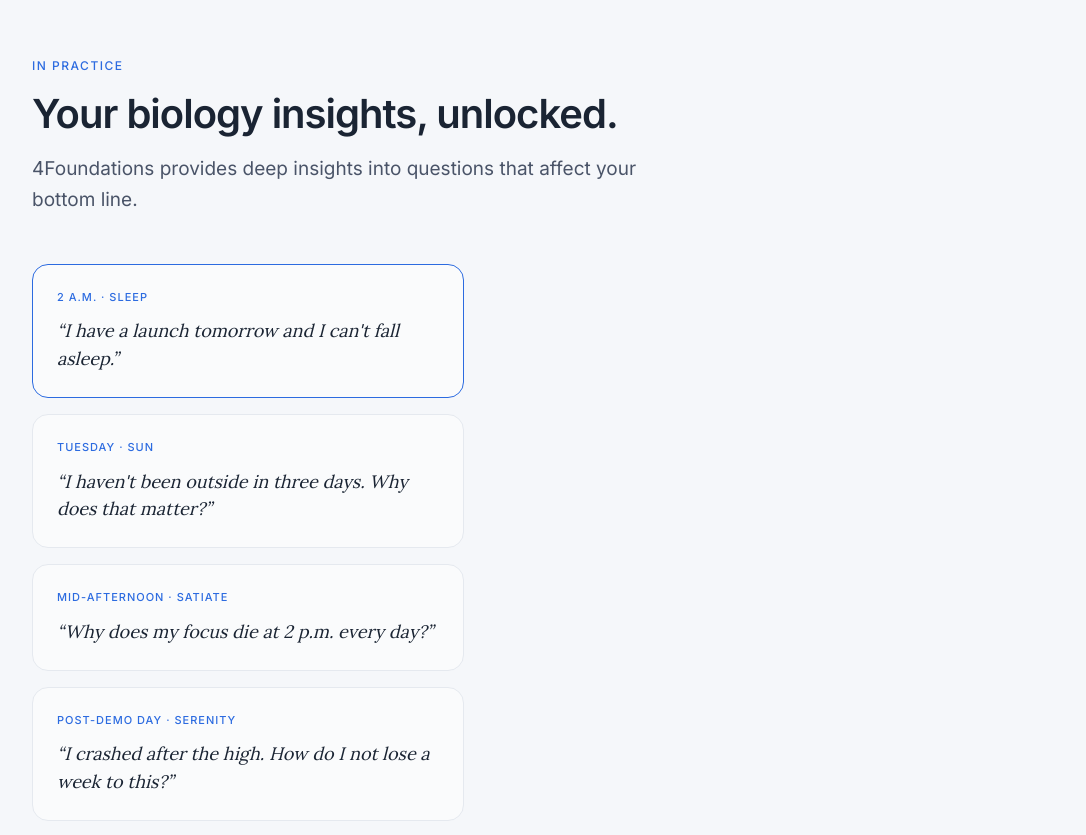
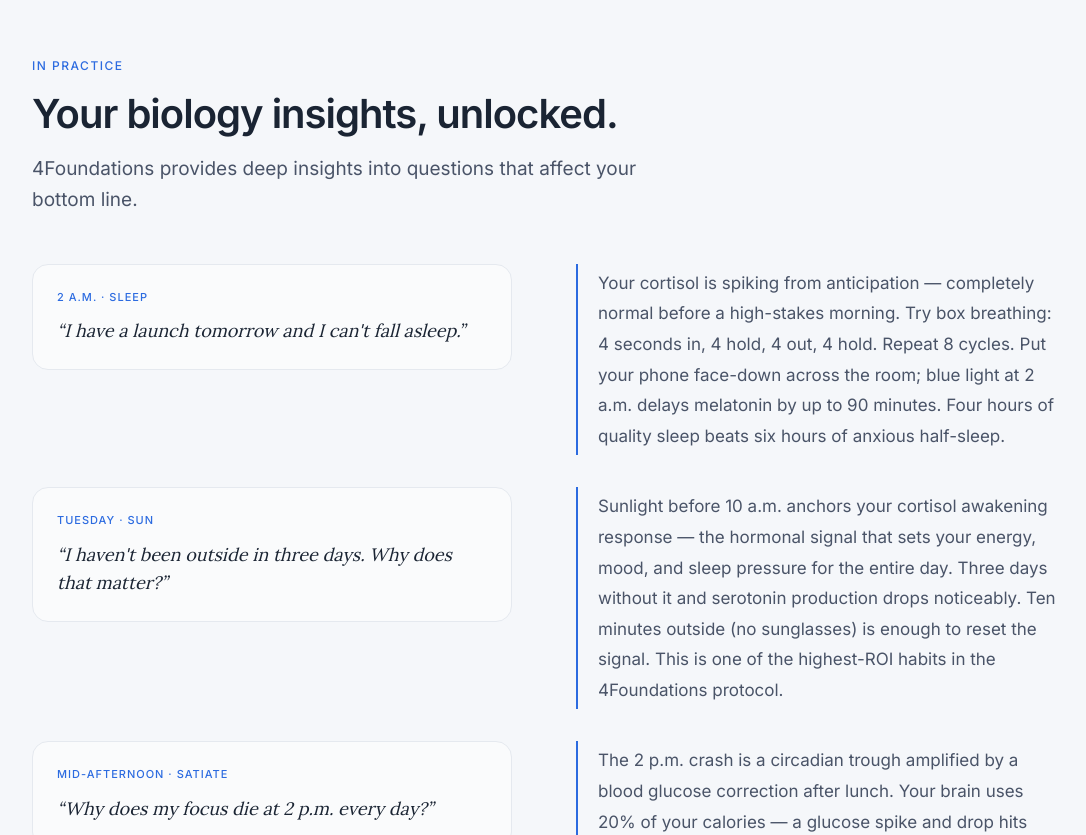
Before and after one commit to brikmann/aspire-os, a Next.js app in the folder aspire-os/: page / in a window 1280 px wide. Shown: the part 680-1515 px from the top of the page, without its empty margins (96-1182 px from the left). Built offline with nearby package versions, Linux system fonts and the light colour scheme.

Commit message:
Reveal all 6 answers on scroll instead of sticky swap

```diff
--- a/aspire-os/src/components/UseCaseScroll.tsx
+++ b/aspire-os/src/components/UseCaseScroll.tsx
@@ -1,6 +1,6 @@
 "use client";
 
-import { useState, useRef, useEffect } from "react";
+import FadeIn from "@/components/FadeIn";
 
 type UseCase = {
   time: string;
@@ -10,41 +10,13 @@
 };
 
 export default function UseCaseScroll({ useCases }: { useCases: UseCase[] }) {
-  const [activeIndex, setActiveIndex] = useState(0);
-  const cardRefs = useRef<(HTMLDivElement | null)[]>([]);
-  const setActiveRef = useRef(setActiveIndex);
-  setActiveRef.current = setActiveIndex;
+  return (
+    <div className="flex flex-col gap-8">
+      {useCases.map((uc, i) => (
+        <div key={i} className="grid grid-cols-1 md:grid-cols-2 gap-6 md:gap-16 items-start">
 
-  useEffect(() => {
-    const observers = cardRefs.current.map((ref, i) => {
-      if (!ref) return null;
-      const observer = new IntersectionObserver(
-        ([entry]) => {
-          if (entry.isIntersecting) setActiveRef.current(i);
-        },
-        { threshold: 0.5 }
-      );
-      observer.observe(ref);
-      return observer;
-    });
-    return () => observers.forEach((o) => o?.disconnect());
-  }, []);
-
-  const active = useCases[activeIndex];
-
-  return (
-    <div className="flex flex-col md:flex-row gap-6 md:gap-16 items-start">
-
-      {/* Left: question cards */}
-      <div className="w-full md:w-[45%] flex flex-col gap-4">
-        {useCases.map((uc, i) => (
-          <div
-            key={i}
-            ref={(el) => { cardRefs.current[i] = el; }}
-            className={`bg-paper-warm rounded-2xl p-6 border transition-colors duration-300 ${
-              i === activeIndex ? "border-cobalt" : "border-paper-edge"
-            }`}
-          >
+          {/* Left: question card */}
+          <div className="bg-paper-warm rounded-2xl p-6 border border-paper-edge">
             <p className="font-sans font-medium text-[11px] uppercase tracking-[1px] text-cobalt mb-3">
               {uc.time} · {uc.pillars}
             </p>
@@ -52,35 +24,18 @@
               &ldquo;{uc.quote}&rdquo;
             </p>
           </div>
-        ))}
-      </div>
 
-      {/* Right: sticky answer panel — desktop only */}
-      <div className="hidden md:block md:w-[55%] sticky top-[50vh] -translate-y-1/2">
-        <div key={activeIndex} className="animate-answer">
-          <p className="font-sans font-medium text-[11px] uppercase tracking-[1px] text-cobalt mb-3">
-            {active.time} · {active.pillars}
-          </p>
-          <p className="font-serif italic text-[22px] leading-[1.5] text-ink mb-5">
-            &ldquo;{active.quote}&rdquo;
-          </p>
-          <p className="font-sans font-normal text-[17px] leading-[1.8] text-ink-soft">
-            {active.answer}
-          </p>
+          {/* Right: answer fades in on scroll */}
+          <FadeIn delay={0.15}>
+            <div className="pl-5 border-l-2 border-cobalt py-1">
+              <p className="font-sans font-normal text-[17px] leading-[1.8] text-ink-soft">
+                {uc.answer}
+              </p>
+            </div>
+          </FadeIn>
+
         </div>
-      </div>
-
-      {/* Mobile: answers inline below each card */}
-      <div className="md:hidden w-full flex flex-col gap-4">
-        {useCases.map((uc, i) => (
-          <div key={i} className="px-2">
-            <p className="font-sans font-normal text-[16px] leading-[1.75] text-ink-soft">
-              {uc.answer}
-            </p>
-          </div>
-        ))}
-      </div>
-
+      ))}
     </div>
   );
 }
```
